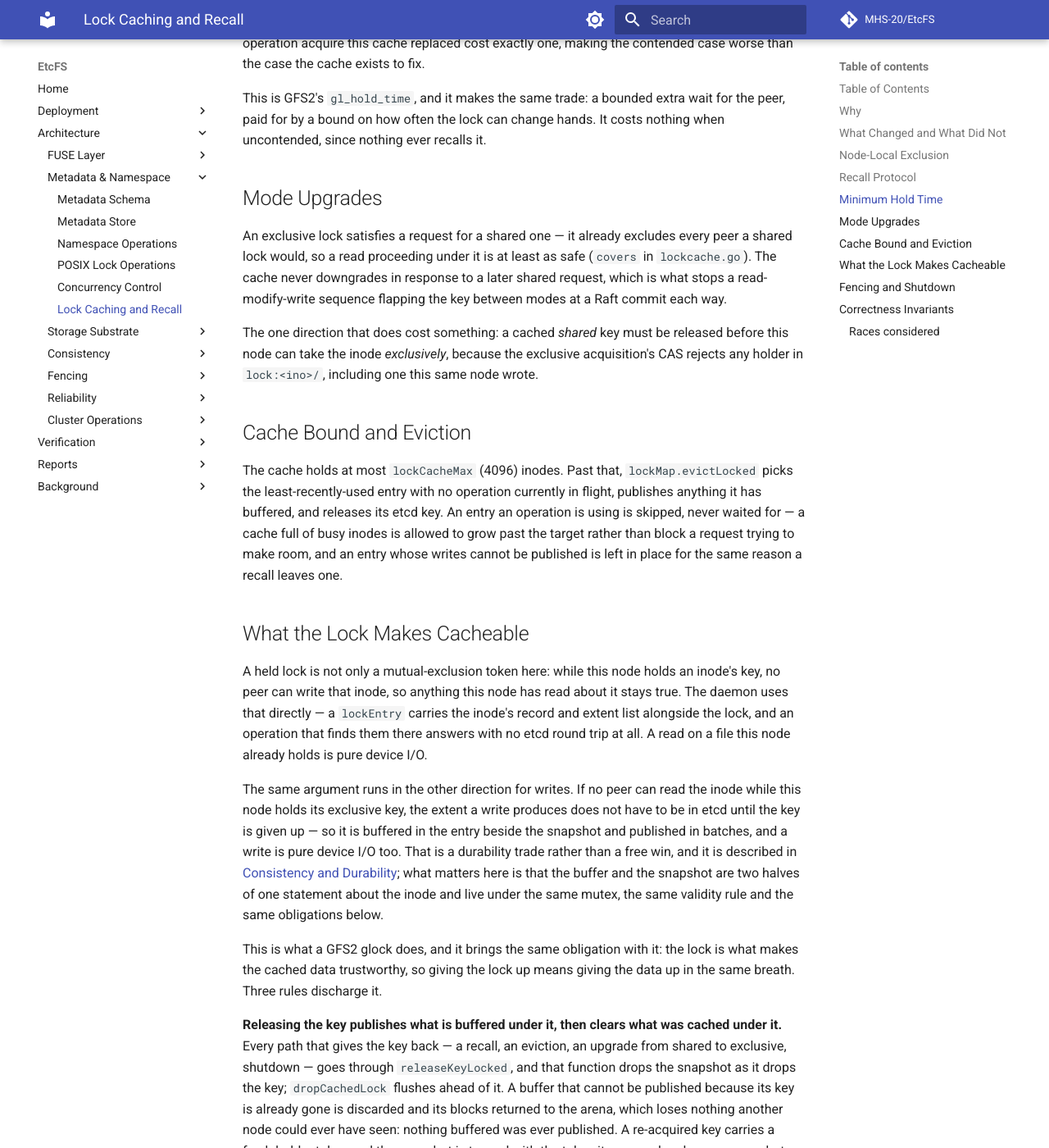
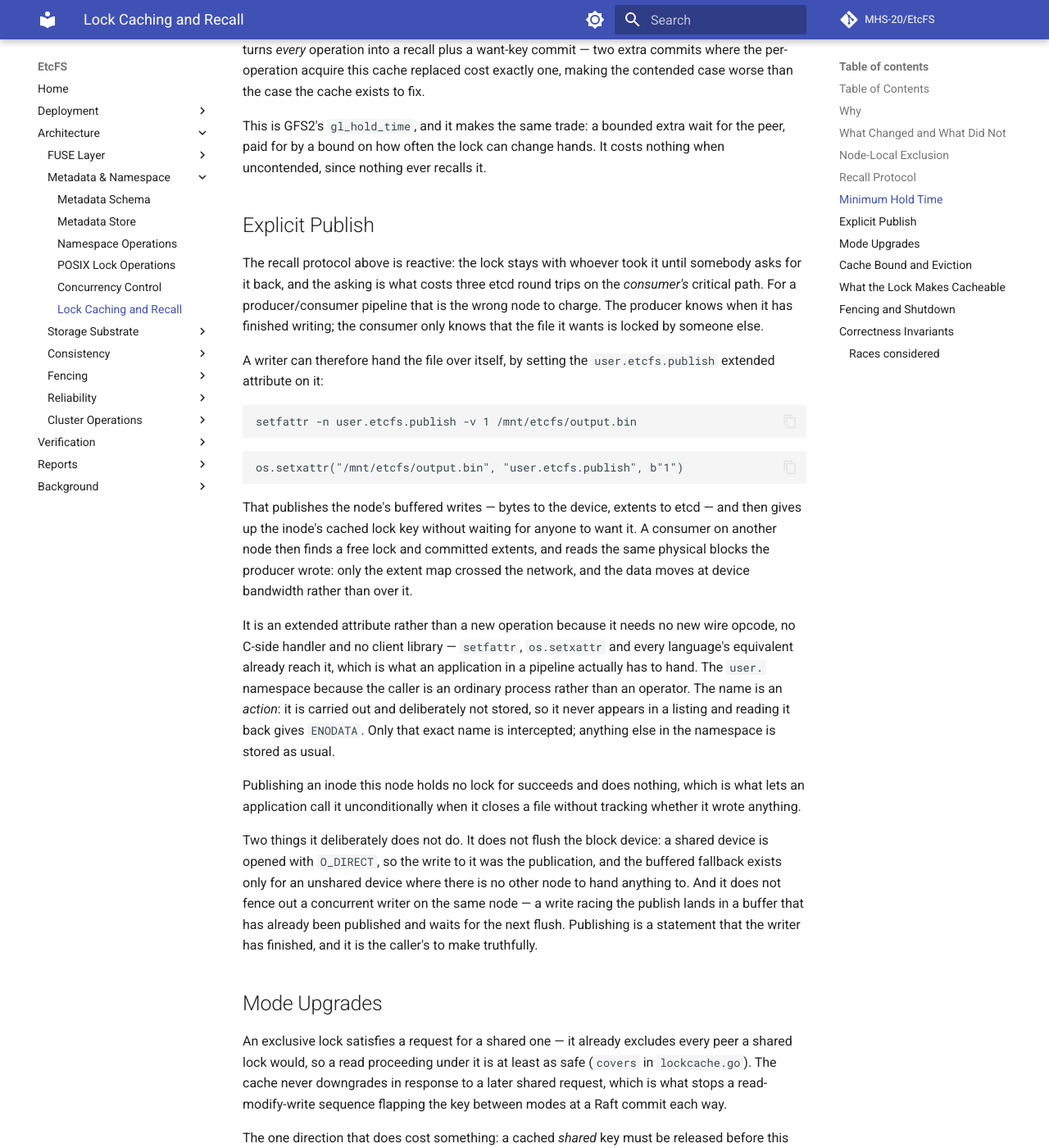
Before and after one commit to etcfs/etcfs-docs, an MkDocs documentation site: the page built from docs/architecture/metadata/lock-caching.md, in a window 1280 px wide and 1400 px high, scrolled down 3090 px. Shown: the whole window at 82% size. Built offline with MkDocs 1.6.1 and Material for MkDocs 9.7.7, drawn with Linux system fonts in a browser that asks for light colours; comment, search, counter and statistics services are not loaded.

Commit message:
feat(lock): publish an inode to hand it over without a recall

````diff
--- a/docs/architecture/metadata/lock-caching.md
+++ b/docs/architecture/metadata/lock-caching.md
@@ -15,6 +15,7 @@ which entry to evict), `internal/ipc/retry.go` (`lockInode`),
 - [Node-Local Exclusion](#node-local-exclusion)
 - [Recall Protocol](#recall-protocol)
 - [Minimum Hold Time](#minimum-hold-time)
+- [Explicit Publish](#explicit-publish)
 - [Mode Upgrades](#mode-upgrades)
 - [Cache Bound and Eviction](#cache-bound-and-eviction)
 - [What the Lock Makes Cacheable](#what-the-lock-makes-cacheable)
@@ -137,6 +138,54 @@ worse than the case the cache exists to fix.
 This is GFS2's `gl_hold_time`, and it makes the same trade: a bounded extra
 wait for the peer, paid for by a bound on how often the lock can change
 hands. It costs nothing when uncontended, since nothing ever recalls it.
+
+## Explicit Publish
+
+The recall protocol above is reactive: the lock stays with whoever took it
+until somebody asks for it back, and the asking is what costs three etcd round
+trips on the *consumer's* critical path. For a producer/consumer pipeline that
+is the wrong node to charge. The producer knows when it has finished writing;
+the consumer only knows that the file it wants is locked by someone else.
+
+A writer can therefore hand the file over itself, by setting the
+`user.etcfs.publish` extended attribute on it:
+
+```sh
+setfattr -n user.etcfs.publish -v 1 /mnt/etcfs/output.bin
+```
+
+```python
+os.setxattr("/mnt/etcfs/output.bin", "user.etcfs.publish", b"1")
+```
+
+That publishes the node's buffered writes — bytes to the device, extents to
+etcd — and then gives up the inode's cached lock key without waiting for anyone
+to want it. A consumer on another node then finds a free lock and committed
+extents, and reads the same physical blocks the producer wrote: only the extent
+map crossed the network, and the data moves at device bandwidth rather than
+over it.
+
+It is an extended attribute rather than a new operation because it needs no new
+wire opcode, no C-side handler and no client library — `setfattr`, `os.setxattr`
+and every language's equivalent already reach it, which is what an application
+in a pipeline actually has to hand. The `user.` namespace because the caller is
+an ordinary process rather than an operator. The name is an *action*: it is
+carried out and deliberately not stored, so it never appears in a listing and
+reading it back gives `ENODATA`. Only that exact name is intercepted; anything
+else in the namespace is stored as usual.
+
+Publishing an inode this node holds no lock for succeeds and does nothing,
+which is what lets an application call it unconditionally when it closes a file
+without tracking whether it wrote anything.
+
+Two things it deliberately does not do. It does not flush the block device: a
+shared device is opened with `O_DIRECT`, so the write to it was the
+publication, and the buffered fallback exists only for an unshared device where
+there is no other node to hand anything to. And it does not fence out a
+concurrent writer on the same node — a write racing the publish lands in a
+buffer that has already been published and waits for the next flush. Publishing
+is a statement that the writer has finished, and it is the caller's to make
+truthfully.
 
 ## Mode Upgrades
 
````
Also changed, not shown: docs/architecture/metadata/metadata-schema.md (+2 -0 lines).
